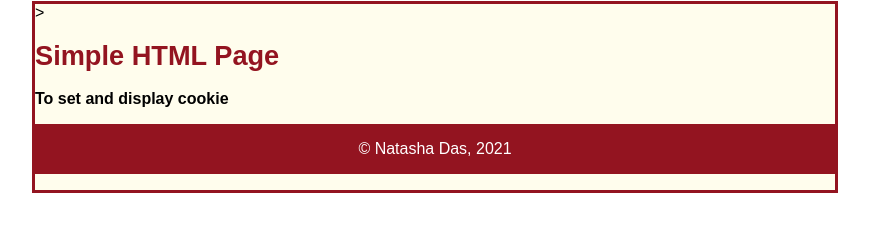
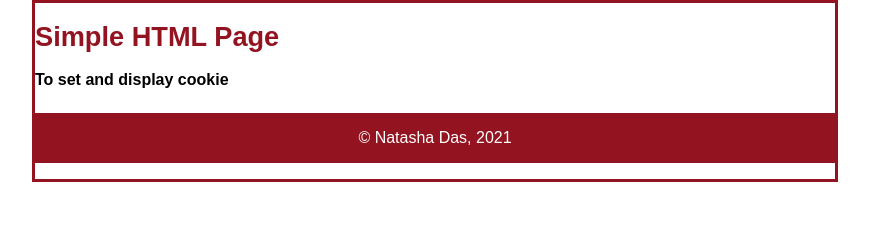
Before and after one commit to nd367/A14, a plain HTML site: page index.html in a window 1280 px wide. Shown: the whole page, without its empty margins (205-1074 px from the left). Drawn offline with Linux system fonts and the light colour scheme.

Commit message:
first commit

```diff
--- a/index.html
+++ b/index.html
@@ -3,7 +3,7 @@
 <head>
     <meta charset="UTF-8">
     <title>index</title>
-   <link rel="stylesheet" href="styles/main.css">>
+   <link rel="stylesheet" href="styles/main.css">
 </head>
 <body>
 <header>
--- a/styles/main.css
+++ b/styles/main.css
@@ -6,9 +6,8 @@ body {
 	font-size: 100%;
 	width: 800px;
 	length:800px;
-	margin: 1px auto;
+	margin: 0px auto;
 	border: 3px solid #931420;
-	background-color: #fffded;
 }
 
 header h1 {
@@ -23,7 +22,7 @@ header h2{
 
 /* the styles for the footer */
 footer {
-
+	margin-top: 1.5em;
 	background-color: #931420;
 
 
```
